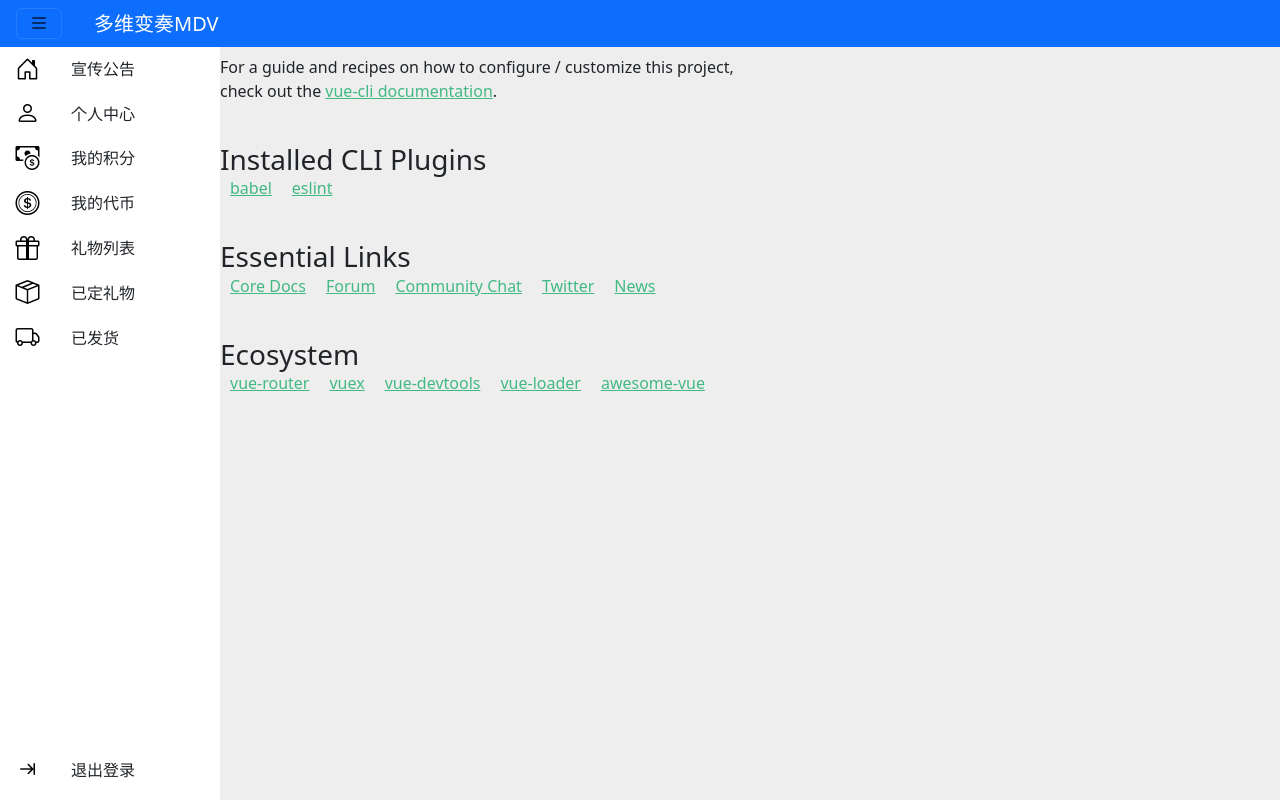
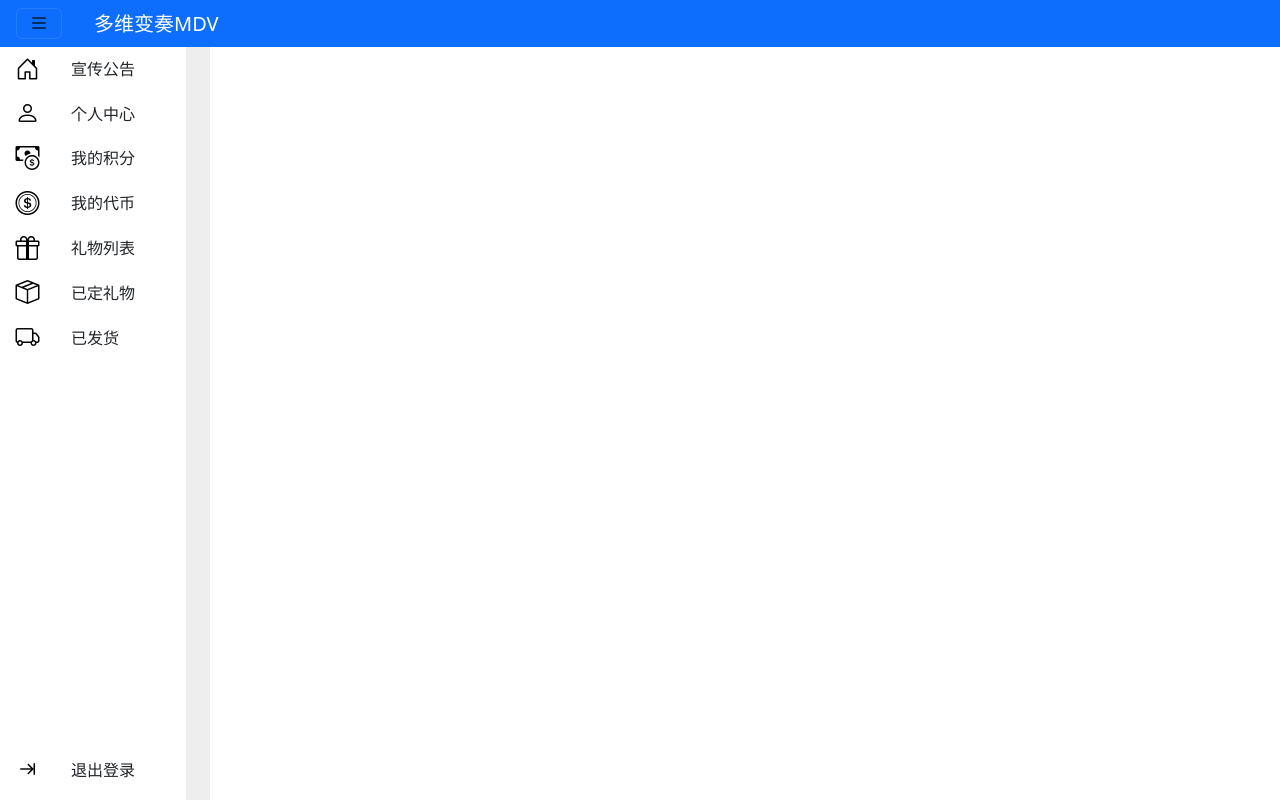
Before and after one commit to odige/mdvnewpage, a Vue app: page / in a window 1280 px wide. Built offline with nearby package versions, Linux system fonts and the light colour scheme.

Commit message:
feat：增加主页

```diff
--- a/src/components/HelloWorld.vue
+++ b/src/components/HelloWorld.vue
@@ -1,32 +1,6 @@
 <template>
-  <div class="hello">
-    <h1>{{ msg }}</h1>
-    <p>
-      For a guide and recipes on how to configure / customize this project,<br>
-      check out the
-      <a href="https://cli.vuejs.org" target="_blank" rel="noopener">vue-cli documentation</a>.
-    </p>
-    <h3>Installed CLI Plugins</h3>
-    <ul>
-      <li><a href="https://github.com/vuejs/vue-cli/tree/dev/packages/%40vue/cli-plugin-babel" target="_blank" rel="noopener">babel</a></li>
-      <li><a href="https://github.com/vuejs/vue-cli/tree/dev/packages/%40vue/cli-plugin-eslint" target="_blank" rel="noopener">eslint</a></li>
-    </ul>
-    <h3>Essential Links</h3>
-    <ul>
-      <li><a href="https://vuejs.org" target="_blank" rel="noopener">Core Docs</a></li>
-      <li><a href="https://forum.vuejs.org" target="_blank" rel="noopener">Forum</a></li>
-      <li><a href="https://chat.vuejs.org" target="_blank" rel="noopener">Community Chat</a></li>
-      <li><a href="https://twitter.com/vuejs" target="_blank" rel="noopener">Twitter</a></li>
-      <li><a href="https://news.vuejs.org" target="_blank" rel="noopener">News</a></li>
-    </ul>
-    <h3>Ecosystem</h3>
-    <ul>
-      <li><a href="https://router.vuejs.org" target="_blank" rel="noopener">vue-router</a></li>
-      <li><a href="https://vuex.vuejs.org" target="_blank" rel="noopener">vuex</a></li>
-      <li><a href="https://github.com/vuejs/vue-devtools#vue-devtools" target="_blank" rel="noopener">vue-devtools</a></li>
-      <li><a href="https://vue-loader.vuejs.org" target="_blank" rel="noopener">vue-loader</a></li>
-      <li><a href="https://github.com/vuejs/awesome-vue" target="_blank" rel="noopener">awesome-vue</a></li>
-    </ul>
+  <div class="row ms-4">
+
   </div>
 </template>
 
@@ -41,18 +15,4 @@
 
 <!-- Add "scoped" attribute to limit CSS to this component only -->
 <style scoped>
-h3 {
-  margin: 40px 0 0;
-}
-ul {
-  list-style-type: none;
-  padding: 0;
-}
-li {
-  display: inline-block;
-  margin: 0 10px;
-}
-a {
-  color: #42b983;
-}
 </style>
--- a/src/main.js
+++ b/src/main.js
@@ -3,6 +3,7 @@
 import "bootstrap/dist/css/bootstrap.css";
 import "bootstrap/dist/js/bootstrap.min.js";
 import { createRouter, createWebHashHistory } from "vue-router";
+
 
 // 在此添加路由页面
 import hello from "@/components/HelloWorld.vue";
--- /dev/null
+++ b/src/scripts/page.js
@@ -0,0 +1,3 @@
+export function _push(window,url) {
+    window.location.hash = `#/${url}`
+}
```
